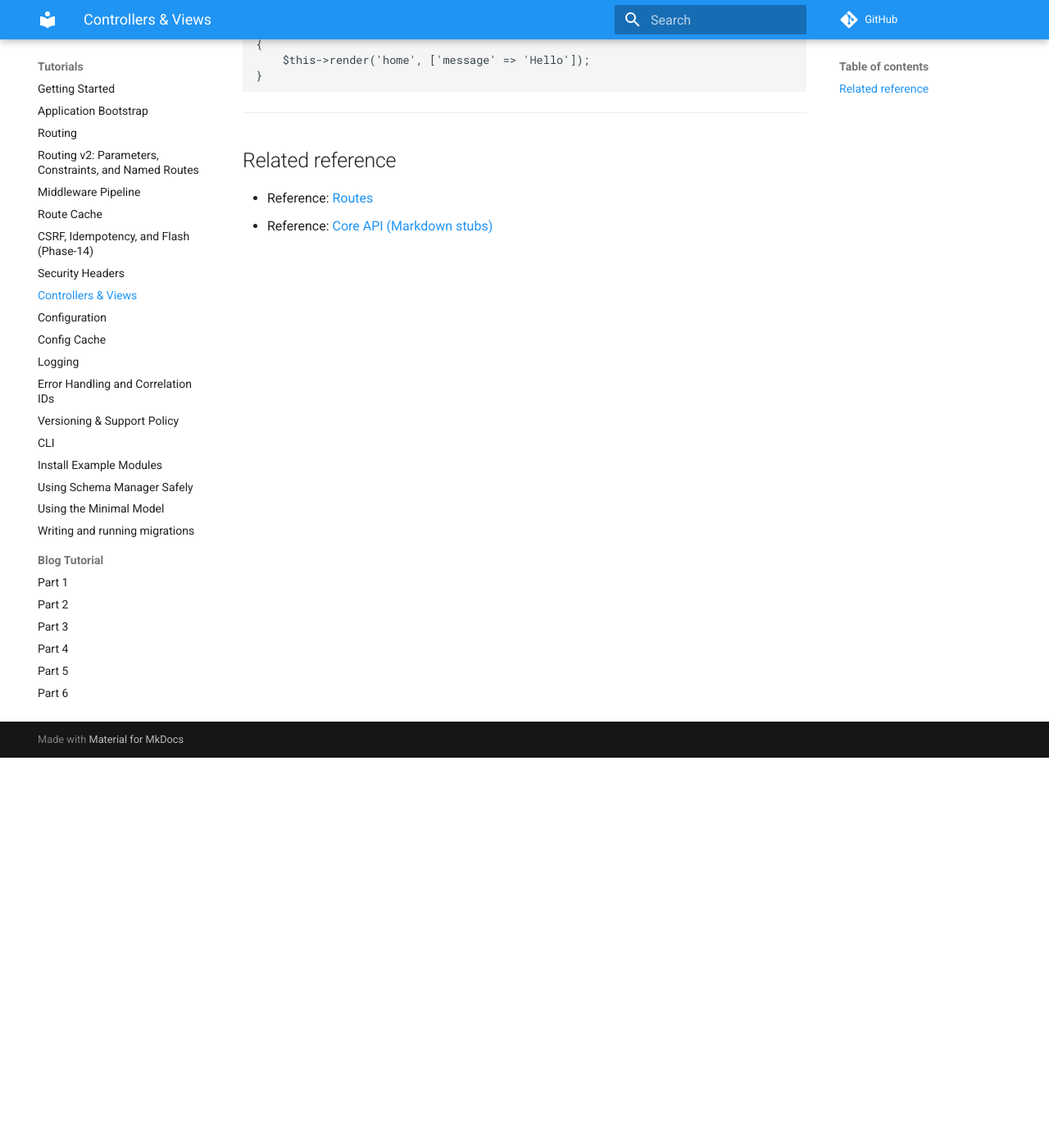
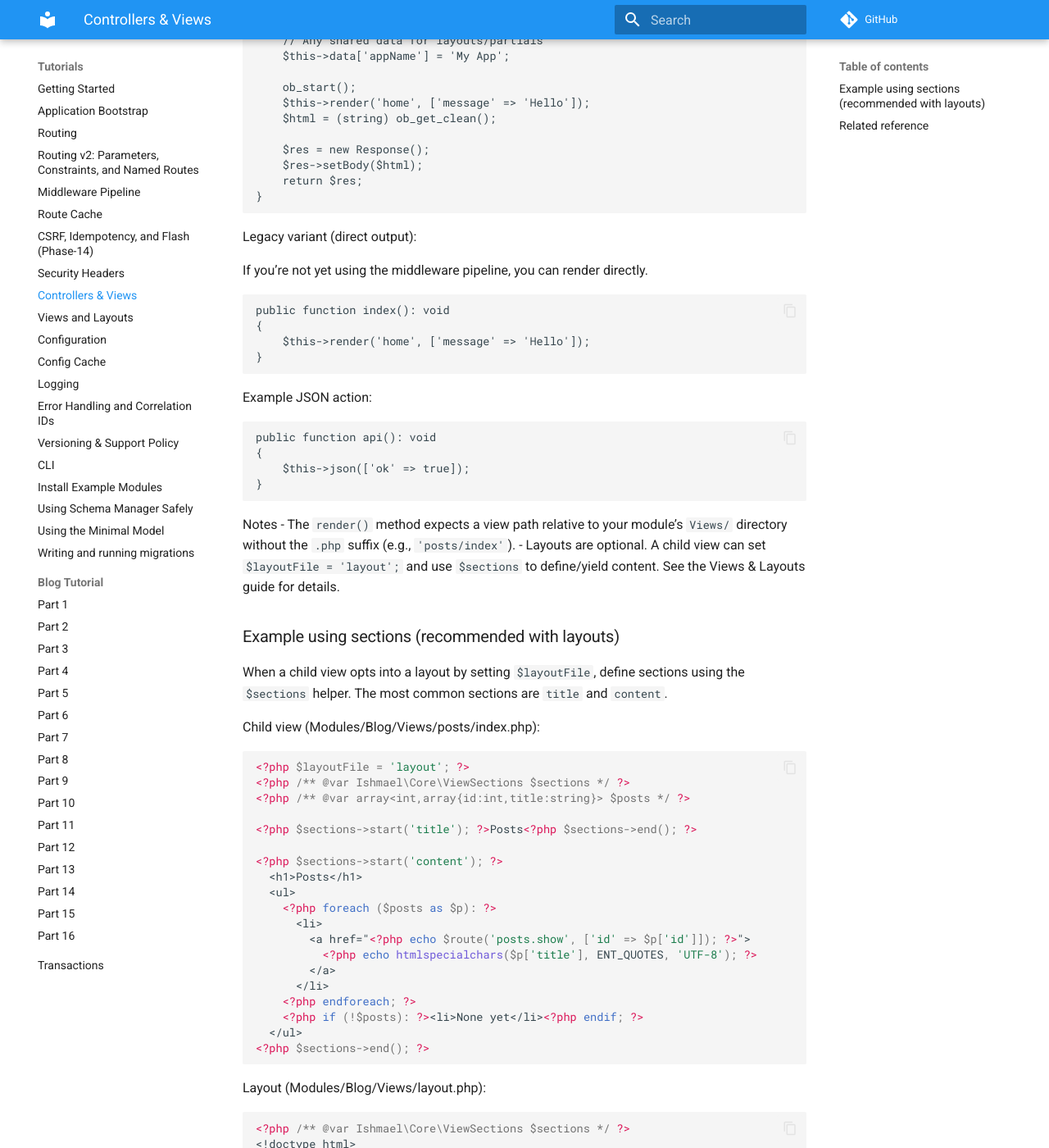
Before and after one commit to domsinclair/IshmaelPHP-Core, an MkDocs documentation site: the page built from Documentation/guide/controllers-and-views.md, in a window 1280 px wide and 1400 px high, scrolled down 476 px. Shown: the whole window at 82% size. Built offline with MkDocs 1.6.1 and Material for MkDocs 9.7.7, drawn with Linux system fonts in a browser that asks for light colours; comment, search, counter and statistics services are not loaded; some of the changed text lies outside the part shown.

Commit message:
Enhance views and layouts support with examples and layout path resolution improvements
- Added a comprehensive "Views and Layouts" guide to documentation, covering usage patterns, ViewSections helper, and troubleshooting.
- Introduced cross-platform layout path resolution, handling relative and absolute paths consistently (Windows, macOS, Linux).
- Enhanced Controller::render() to normalize layout paths and include fallback checks for auto-content sections.
- Added tests for relative, absolute, and auto-content layout handling.
- Updated fixtures to include layout and child view examples with data-sharing and section definitions.
- Updated mkdocs.yml to include the new "Views and Layouts" guide in the documentation menu.

````diff
--- a/Documentation/guide/controllers-and-views.md
+++ b/Documentation/guide/controllers-and-views.md
@@ -1,6 +1,39 @@
 # Controllers & Views
 
 Ishmael controllers extend the `Ishmael\Core\Controller` base class and can render PHP views or return JSON responses.
+
+Recommended pattern (Response‑centric):
+
+In pipeline‑based apps, actions should return an `Ishmael\Core\Http\Response`. Since `Controller::render()` echoes by default, capture the output and place it into the Response body.
+
+```php
+use Ishmael\Core\Http\Response;
+
+public function index(): Response
+{
+    // Any shared data for layouts/partials
+    $this->data['appName'] = 'My App';
+
+    ob_start();
+    $this->render('home', ['message' => 'Hello']);
+    $html = (string) ob_get_clean();
+
+    $res = new Response();
+    $res->setBody($html);
+    return $res;
+}
+```
+
+Legacy variant (direct output):
+
+If you’re not yet using the middleware pipeline, you can render directly.
+
+```php
+public function index(): void
+{
+    $this->render('home', ['message' => 'Hello']);
+}
+```
 
 Example JSON action:
 
@@ -11,18 +44,74 @@ public function api(): void
 }
 ```
 
-Example view render:
+Notes
+- The `render()` method expects a view path relative to your module’s `Views/` directory without the `.php` suffix (e.g., `'posts/index'`).
+- Layouts are optional. A child view can set `$layoutFile = 'layout';` and use `$sections` to define/yield content. See the Views & Layouts guide for details.
+
+### Example using sections (recommended with layouts)
+
+When a child view opts into a layout by setting `$layoutFile`, define sections using the `$sections` helper. The most common sections are `title` and `content`.
+
+Child view (Modules/Blog/Views/posts/index.php):
 
 ```php
-public function index(): void
+<?php $layoutFile = 'layout'; ?>
+<?php /** @var Ishmael\Core\ViewSections $sections */ ?>
+<?php /** @var array<int,array{id:int,title:string}> $posts */ ?>
+
+<?php $sections->start('title'); ?>Posts<?php $sections->end(); ?>
+
+<?php $sections->start('content'); ?>
+  <h1>Posts</h1>
+  <ul>
+    <?php foreach ($posts as $p): ?>
+      <li>
+        <a href="<?php echo $route('posts.show', ['id' => $p['id']]); ?>">
+          <?php echo htmlspecialchars($p['title'], ENT_QUOTES, 'UTF-8'); ?>
+        </a>
+      </li>
+    <?php endforeach; ?>
+    <?php if (!$posts): ?><li>None yet</li><?php endif; ?>
+  </ul>
+<?php $sections->end(); ?>
+```
+
+Layout (Modules/Blog/Views/layout.php):
+
+```php
+<?php /** @var Ishmael\Core\ViewSections $sections */ ?>
+<!doctype html>
+<html>
+  <head>
+    <meta charset="utf-8">
+    <title><?php echo htmlspecialchars($sections->yield('title', 'My App'), ENT_QUOTES, 'UTF-8'); ?></title>
+  </head>
+  <body>
+    <main><?php echo $sections->yield('content'); ?></main>
+  </body>
+  </html>
+```
+
+Controller (Response‑centric):
+
+```php
+use Ishmael\Core\Http\Response;
+
+public function index(): Response
 {
-    $this->render('home', ['message' => 'Hello']);
+    $posts = [/* ... */];
+    ob_start();
+    $this->render('posts/index', ['posts' => $posts]);
+    $html = (string) ob_get_clean();
+    return (new Response())->setBody($html);
 }
 ```
 
+See “Views and Layouts” for many more end‑to‑end examples, including absolute and relative layout paths, auto‑content fallback, and partials.
 
 ---
 
 ## Related reference
+- Guide: [Views and Layouts](views-and-layouts.md)
 - Reference: [Routes](../reference/routes/_index.md)
 - Reference: [Core API (Markdown stubs)](../reference/core-api/_index.md)
--- a/mkdocs.yml
+++ b/mkdocs.yml
@@ -57,6 +57,7 @@ nav:
       - CSRF, Idempotency, and Flash (Phase-14): guide/csrf-idempotency-flash.md
       - Security Headers: guide/security-headers.md
       - Controllers & Views: guide/controllers-and-views.md
+      - Views and Layouts: guide/views-and-layouts.md
       - Configuration: guide/configuration.md
       - Config Cache: guide/config-cache.md
       - Logging: guide/logging.md
````
Also changed, not shown: Documentation/guide/views-and-layouts.md (added, +260 -0 lines), 7 other files.
